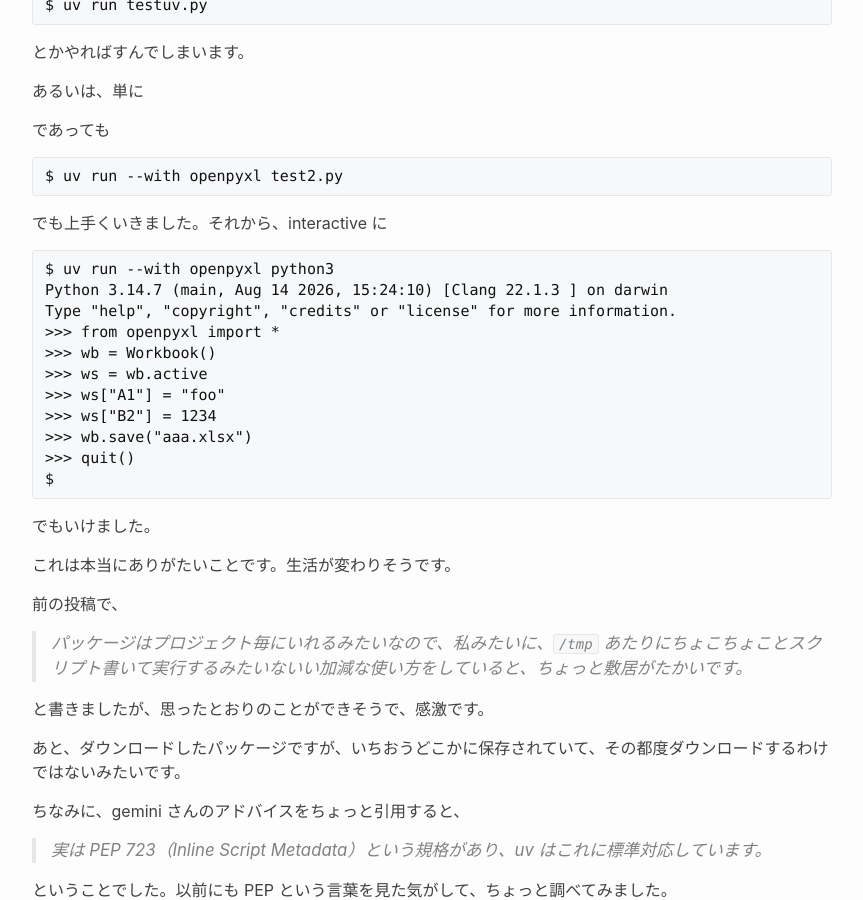
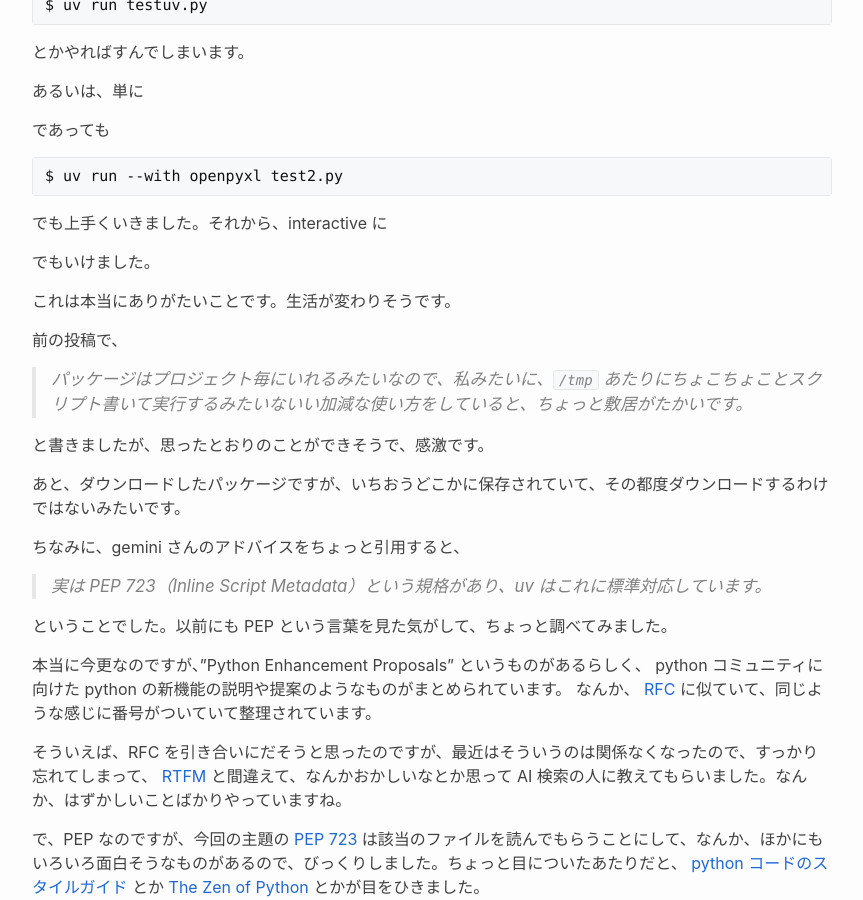
Before and after one commit to eiu2/eiu2.github.com, a Jekyll site: the page built from _posts/2026-08-29-python.md, in a window 1280 px wide and 900 px high, scrolled down 627 px. Shown: the whole window, without its empty margins (208-1071 px from the left). Built offline with Jekyll 4.4.1, drawn with Linux system fonts in a browser that asks for light colours; nearby versions of some CDN libraries.

Commit message:
Update 2026-08-29-python.md

```diff
--- a/_posts/2026-08-29-python.md
+++ b/_posts/2026-08-29-python.md
@@ -39,19 +39,7 @@ $ uv run --with openpyxl test2.py
 
 でも上手くいきました。それから、interactive に
 
-~~~
-$ uv run --with openpyxl python3
-Python 3.14.7 (main, Aug 14 2026, 15:24:10) [Clang 22.1.3 ] on darwin
-Type "help", "copyright", "credits" or "license" for more information.
->>> from openpyxl import *
->>> wb = Workbook()
->>> ws = wb.active
->>> ws["A1"] = "foo"
->>> ws["B2"] = 1234
->>> wb.save("aaa.xlsx")
->>> quit()
-$
-~~~
+
 
 でもいけました。
 
```
